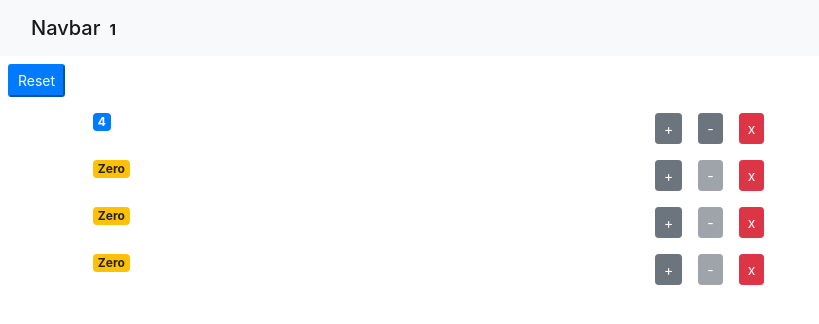
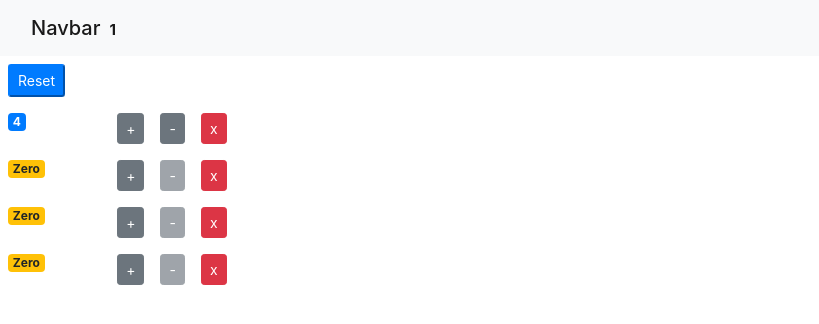
Before and after one commit to jpitman1010/counter2, a React (Create React App) app: page / in a window 1280 px wide. Shown: the top 324 px of the page, without its empty margins (0-819 px from the left). Built offline with nearby package versions, Linux system fonts and the light colour scheme.

Commit message:
Mosh's answer

```diff
--- a/src/components/counter.jsx
+++ b/src/components/counter.jsx
@@ -18,16 +18,15 @@
     render() {
         console.log('Counter - Rendered')
         return (
-        <div className="container">
             <div className="row">
-                <div className="col">
+                <div className="col-1">
                     <span className={this.getBadgeClasses()}>
                         { this.formatCount() }
                     </span>
                 </div>
                 <div className="col">
                     <button onClick={() => this.props.onIncrement(this.props.counter)}
-                    className="btn btn-secondary btn-sm mr-2" >
+                    className="btn btn-secondary btn-sm m-2" >
                         +
                     </button>
                     <button onClick={() => this.props.onDecrement(this.props.counter)}
@@ -41,7 +40,6 @@
                     </button>
                 </div>
             </div>
-        </div>
         );
     }
 
```
